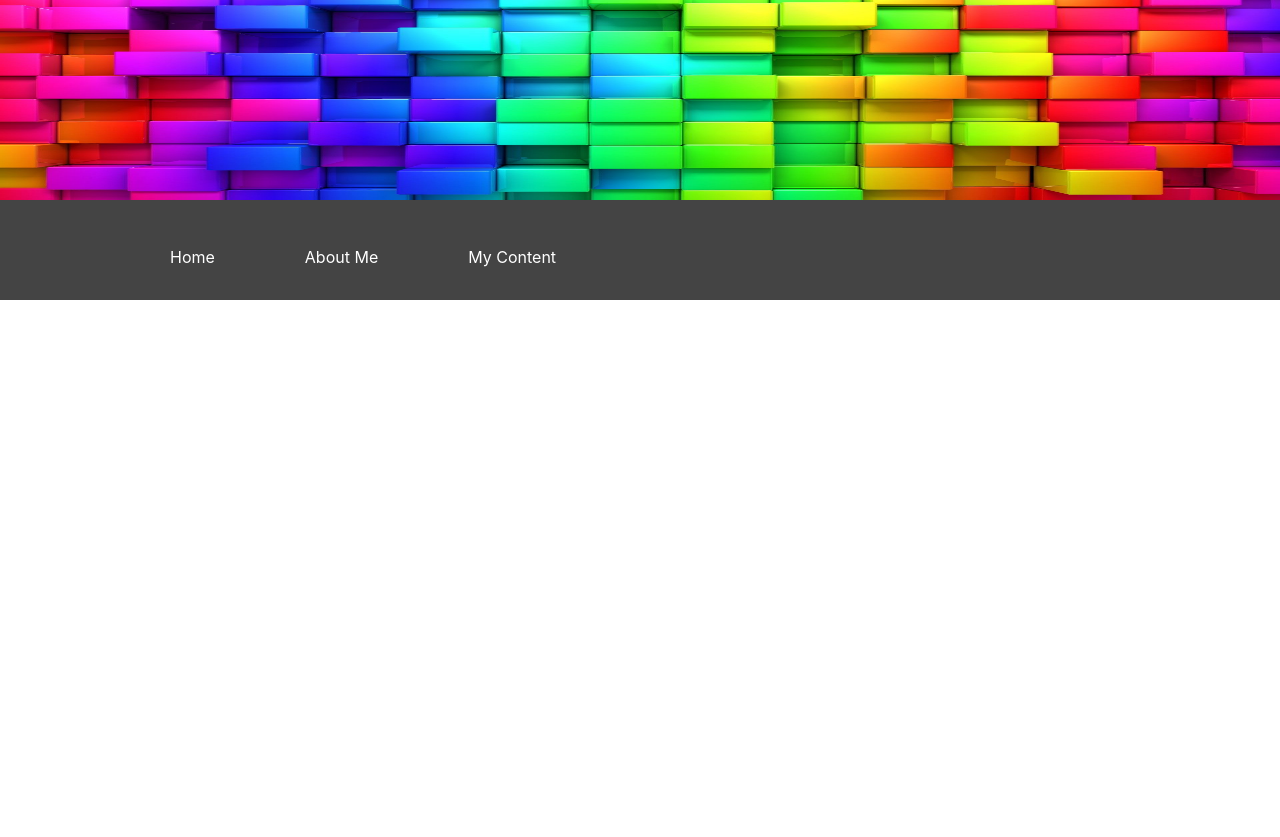
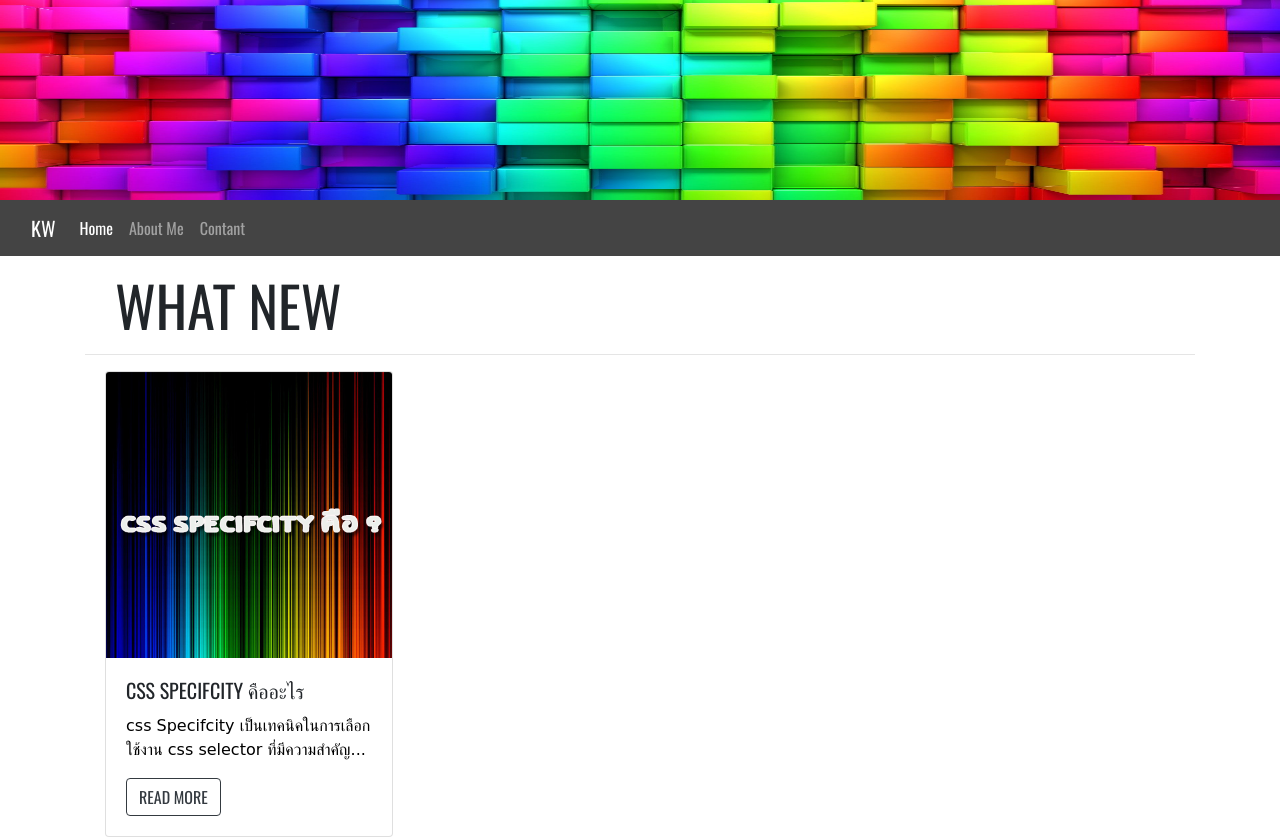
Before and after one commit to WanchaiKen/WanchaiKen.github.io, a plain HTML site: page index.html in a window 1280 px wide. Before the commit the page ends 800 px from the top, so only its background shows below. Drawn offline with nearby package versions, Linux system fonts and the light colour scheme.

Commit message:
update web

```diff
--- a/css/style.css
+++ b/css/style.css
@@ -1,6 +1,7 @@
 body {
     margin: 0;
     padding: 0;
+    font-family: 'Oswald', sans-serif;
 }
 
 p {
@@ -19,29 +20,29 @@ p {
     height: 100px;
     background: #444444;
 }
-.nav {
+.bottombar {
     float: left;
 }
 
-.nav ul {
+.bottombar ul {
     list-style: none;
 }
 
-.nav li{
+.bottombar li{
     float: left;
     transition: 0.4s;
 }
 
-.nav a{
+.bottombar a{
     color: white;
 }
 
-.nav i{
+.bottombar i{
     font-size: 60px;
 
 }
 
-.nav i:hover{
+.bottombar i:hover{
     color: #888888;
 }
 /* class menubar */
--- a/index.html
+++ b/index.html
@@ -4,7 +4,8 @@
     <meta charset="UTF-8">
     <meta name="viewport" content="width=device-width, initial-scale=1.0">
     <meta http-equiv="X-UA-Compatible" content="ie=edge">
-    <title>MyHomepage</title>
+    <title>Document</title>
+    <link href="https://fonts.googleapis.com/css?family=Oswald&display=swap" rel="stylesheet">
     <link rel="stylesheet" href="https://stackpath.bootstrapcdn.com/bootstrap/4.3.1/css/bootstrap.min.css" integrity="sha384-ggOyR0iXCbMQv3Xipma34MD+dH/1fQ784/j6cY/iJTQUOhcWr7x9JvoRxT2MZw1T" crossorigin="anonymous">
     <link rel="stylesheet" href="css/style.css">
 </head>
@@ -12,16 +13,52 @@
     <div class="imgposter">
         <img src="img/75850.jpg" alt="Responsive image">
     </div>
-    <div class="menubar">
+    <!-- <div class="menubar">
         <div class="container">
             <div class="nav">
                 <ul>
-                    <li style="margin: 45px;"><a href="index.html">Home</a></li>
+                    <li style="margin: 45px;"><a href="mymenu.html">Home</a></li>
                     <li style="margin: 45px;"><a href="p-aboutme.html">About Me</a></li>
                     <li style="margin: 45px;"><a href="contant1.html">My Content</a></li>
                 </ul>
             </div>
         </div>
+    </div> -->
+<nav class="navbar navbar-expand-md navbar-dark" style="background-color: #444;">
+    <div class="container-fluid">
+        <a class="navbar-brand" href="index.html">KW</a>
+        <button class="navbar-toggler" type="button" data-toggle="collapse" data-target="#navbarResponsive">
+            <span class="navbar-toggler-icon"></span>
+        </button>
+        <div class="collapse navbar-collapse" id="navbarResponsive">
+            <ul class="navbar-nav mr-auto">
+                <li class="nav-item active">
+                    <a class="nav-link" href="index.html">Home</a>
+                </li>
+                <li class="nav-item">
+                    <a class="nav-link" href="p-aboutme.html">About Me</a>
+                </li>
+                <li class="nav-item">
+                    <a class="nav-link" href="contant1.html">Contant</a>
+                </li>
+            </ul>
+        </div>
     </div>
+</nav>
+<div class="container">
+    <div class="col">
+        <h1 class="display-4" style="margin: 15px">WHAT NEW</h1>
+    </div>
+    <hr>
+    <div class="card" style="width: 18rem; margin-left: 20px;">
+        <img src="img/bg-css.jpg" class="card-img-top" alt="Responsive image">
+        <div class="card-body">
+          <h5 class="card-title">CSS SPECIFCITY คืออะไร</h5>
+          <p class="card-text">css Specifcity เป็นเทคนิคในการเลือกใช้งาน css selector ที่มีความสำคัญ...</p>
+          <a href="contant1.html" class="btn btn-outline-dark">READ MORE</a>
+          <!-- <button type="button" class="btn btn-outline-dark">Dark</button> -->
+        </div>
+      </div>
+</div>
 </body>
 </html>
```
Also changed, not shown: contant1.html (+21 -10 lines), p-aboutme.html (+23 -11 lines), img/bg-css.jpg (added).
